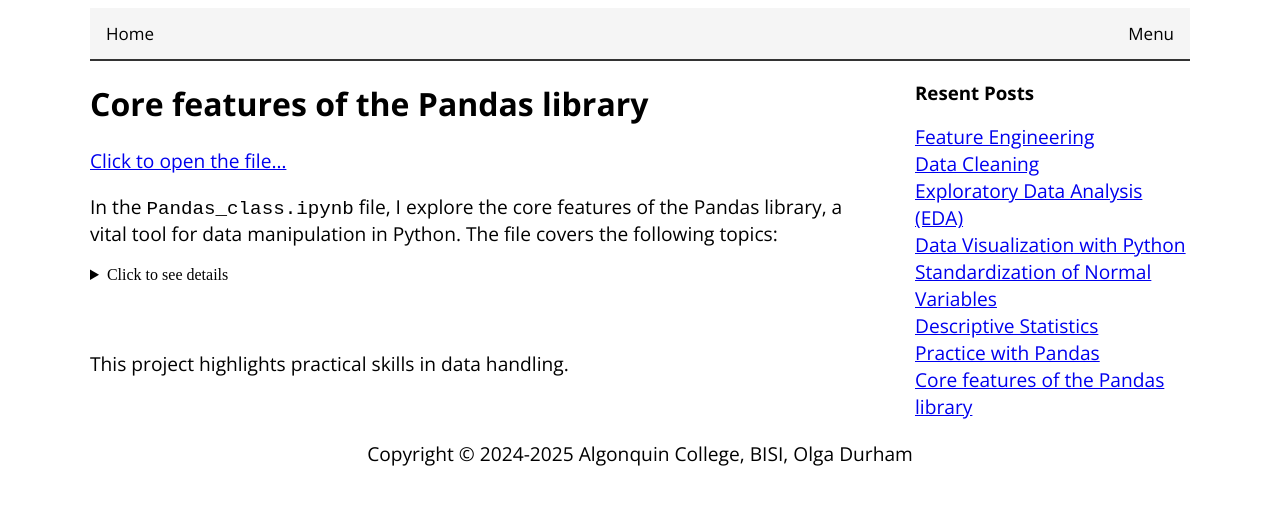
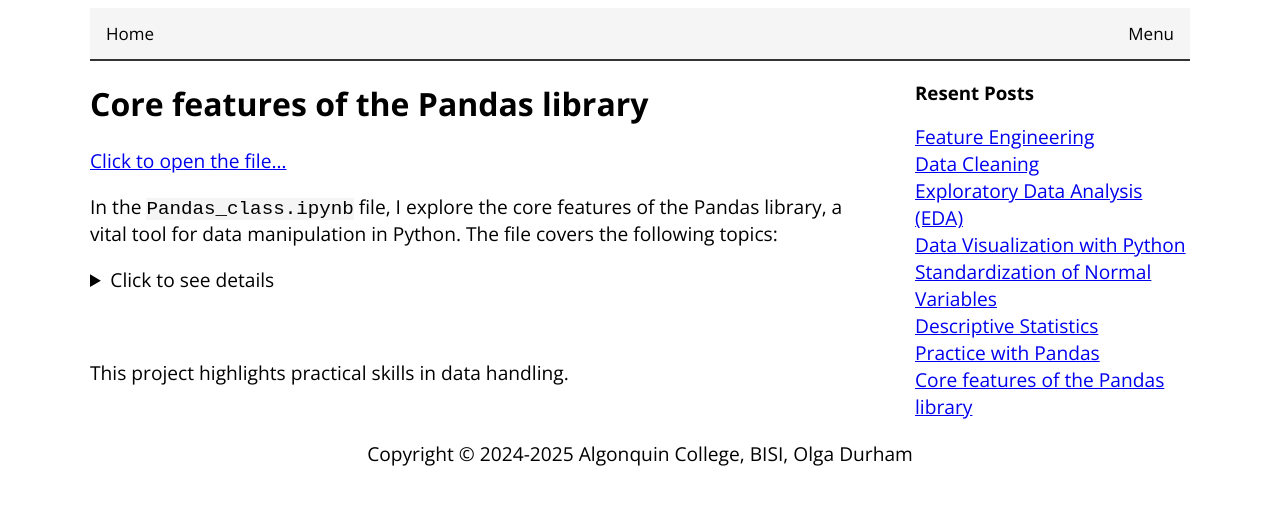
Before and after one commit to shap0011/ml_portfolio, a Jekyll site: the page built from _posts/2024-12-23-core-features-of-the-pandas-library.md, in a window 1280 px wide. Shown: the top 505 px of the page. Built offline with Jekyll 4.4.1, drawn with Linux system fonts in a browser that asks for light colours.

Commit message:
Edits style

```diff
--- a/_layouts/post.html
+++ b/_layouts/post.html
@@ -6,11 +6,14 @@
         max-width: 1100px;
         margin: auto;
     }
-    a, p, ul li, ol li, h1, h2, h3, h4, h5, h6 {
+    a, p, ul li, ol li, h1, h2, h3, h4, h5, h6, details {
         font-family: "Open Sans", serif;
     }
-    a, p, ul li, ol li {
+    a, p, details {
         font-size: 1.2rem;
+    }
+    code {
+        background-color: whitesmoke;
     }
     li {
         list-style-type: none;
```
